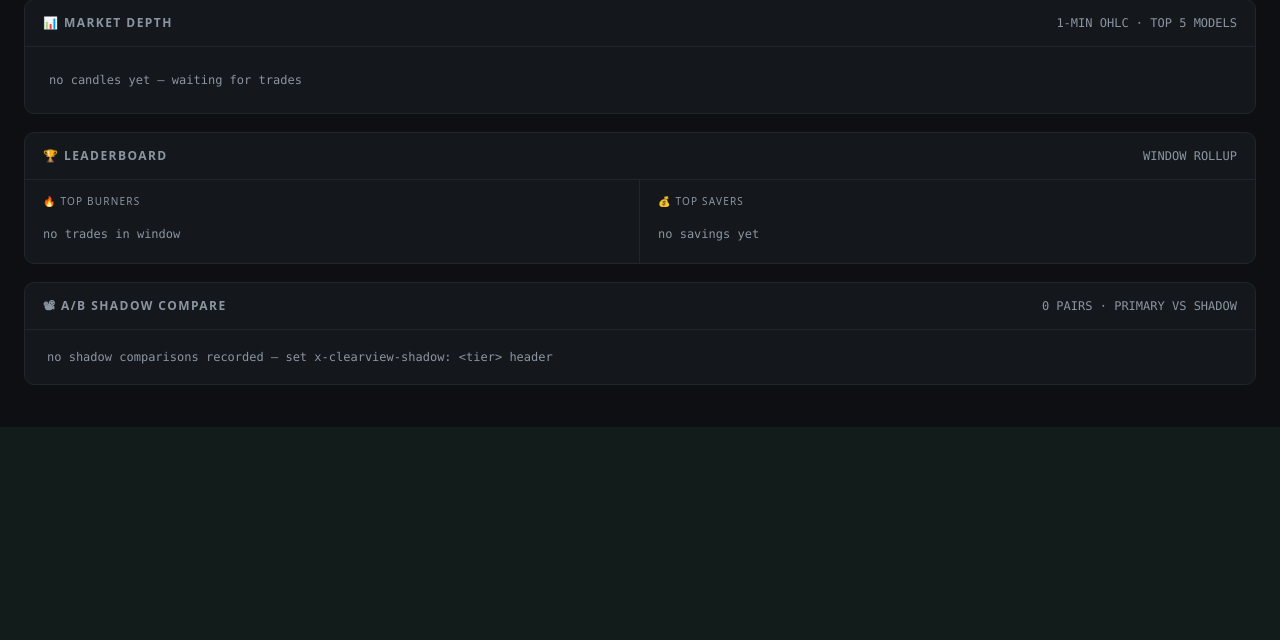
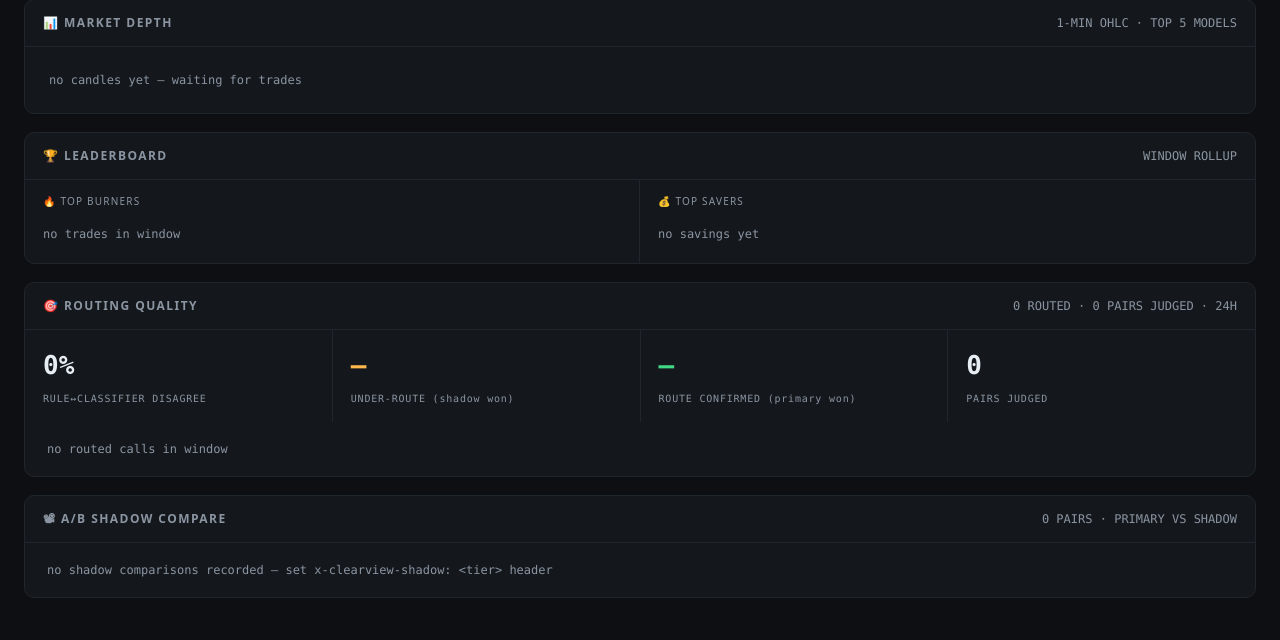
Before and after one commit to brezneyviegas/ClearView, a FastAPI app: page /admin/explorer in a window 1280 px wide. Shown: the part 993-1633 px from the top of the page. Before the commit the page ends 1420 px from the top, so only its background shows below. Run offline with FastAPI, Linux system fonts and the light colour scheme; data that the repository does not hold is empty.

Commit message:
feat: ROUTING QUALITY panel in explorer
Surfaces Layer 2 routing-accuracy data in the operator UI:
- Cards: rule↔classifier disagree %, under-route % (shadow won),
  route-confirmed % (primary won), pairs judged
- Per-rule hit-rate table with share bars (/admin/rule_hits)
- Polls /admin/routing_quality + /rule_hits + /shadow_verdicts;
  hides panel on 401/403 like the shadow-compare panel

Co-Authored-By: Claude Opus 4.7 <noreply@anthropic.com>

```diff
--- a/app/templates/explorer.html
+++ b/app/templates/explorer.html
@@ -268,6 +268,18 @@
 
   /* Shadow compare panel */
   .sc-empty { padding: 18px 22px; color: var(--muted); font-family: var(--mono); font-size: 12px; }
+  .rq-cards { display: grid; grid-template-columns: repeat(4, 1fr); gap: 1px; background: var(--line); }
+  .rq-card { background: var(--panel); padding: 16px 18px; }
+  .rq-val { font-family: var(--mono); font-size: 26px; font-weight: 600; color: var(--text); }
+  .rq-val.warn { color: var(--warn); }
+  .rq-val.good { color: var(--accent); }
+  .rq-lbl { margin-top: 6px; font-family: var(--mono); font-size: 10px; letter-spacing: .08em; color: var(--muted); }
+  #rq-rules table { width: 100%; border-collapse: collapse; }
+  #rq-rules th, #rq-rules td { padding: 7px 18px; text-align: left; font-size: 12px; border-top: 1px solid var(--line); }
+  #rq-rules th { color: var(--muted); font-family: var(--mono); font-size: 10px; letter-spacing: .06em; font-weight: 500; }
+  #rq-rules td.num, #rq-rules th.num { text-align: right; font-family: var(--mono); }
+  .rq-bar { height: 6px; background: var(--accent); border-radius: 3px; min-width: 2px; }
+  @media (max-width: 720px) { .rq-cards { grid-template-columns: repeat(2, 1fr); } }
   .sc-model { color: var(--text); font-weight: 600; }
   .sc-cost  { color: var(--muted); margin-left: 6px; }
   .sc-diff-pos { color: var(--pink); }
@@ -572,6 +584,19 @@
     </div>
   </div>
 
+  <div class="panel" id="routing-quality-panel">
+    <h2><span>&#127919; ROUTING QUALITY</span><span class="h2-meta" id="rq-meta">rule vs classifier · auto-shadow judge verdicts</span></h2>
+    <div id="routing-quality-container">
+      <div class="rq-cards">
+        <div class="rq-card"><div class="rq-val" id="rq-disagree">—</div><div class="rq-lbl">RULE↔CLASSIFIER DISAGREE</div></div>
+        <div class="rq-card"><div class="rq-val warn" id="rq-under">—</div><div class="rq-lbl">UNDER-ROUTE (shadow won)</div></div>
+        <div class="rq-card"><div class="rq-val good" id="rq-over">—</div><div class="rq-lbl">ROUTE CONFIRMED (primary won)</div></div>
+        <div class="rq-card"><div class="rq-val" id="rq-judged">—</div><div class="rq-lbl">PAIRS JUDGED</div></div>
+      </div>
+      <div id="rq-rules"></div>
+    </div>
+  </div>
+
   <div class="panel" id="shadow-compare-panel">
     <h2><span>&#128253; A/B SHADOW COMPARE</span><span class="h2-meta" id="shadow-compare-meta">primary vs shadow · last 50 pairs</span></h2>
     <div id="shadow-compare-container">
@@ -687,6 +712,7 @@
 	  let lastTickerPayload = null;   // full last /admin/ticker payload (for drill-down candles)
 	  let lastDetailRows = [];        // ordered last calls_detail rows (for trade tape, last 20 per model)
 	  let shadowCompareEnabled = true;
+	  let routingQualityEnabled = true;
 	  let bellEnabled = false;
 	  let audioCtx = null;
   // Drill-down panel state. selectedSymbol == null when closed.
@@ -1152,6 +1178,64 @@
     }
   }
 
+  async function fetchRoutingQuality() {
+    if (!routingQualityEnabled) return null;
+    try {
+      const [rqRes, hitsRes, verdictRes] = await Promise.all([
+        fetch("/admin/routing_quality" + (qs ? qs + "&window=1440" : "?window=1440")),
+        fetch("/admin/rule_hits" + (qs ? qs + "&window=1440" : "?window=1440")),
+        fetch("/admin/shadow_verdicts" + qs),
+      ]);
+      if (rqRes.status === 401 || rqRes.status === 403) {
+        routingQualityEnabled = false;
+        const panel = document.getElementById("routing-quality-panel");
+        if (panel) panel.style.display = "none";
+        return null;
+      }
+      if (!rqRes.ok) return null;
+      return {
+        rq: await rqRes.json(),
+        hits: hitsRes.ok ? await hitsRes.json() : { rows: [] },
+        verdicts: verdictRes.ok ? await verdictRes.json() : { judged: 0 },
+      };
+    } catch (e) {
+      console.warn("routing_quality fetch failed", e);
+      return null;
+    }
+  }
+
+  function renderRoutingQuality(payload) {
+    if (!payload) return;
+    const rq = payload.rq || {}, v = payload.verdicts || {}, hits = payload.hits || {};
+    const setTxt = (id, t) => { const el = document.getElementById(id); if (el) el.textContent = t; };
+    setTxt("rq-disagree", (rq.disagreement_rate_pct ?? 0) + "%");
+    setTxt("rq-judged", v.judged ?? 0);
+    setTxt("rq-under", v.judged ? (v.under_route_rate_pct ?? 0) + "%" : "—");
+    setTxt("rq-over", v.judged ? (v.over_route_rate_pct ?? 0) + "%" : "—");
+    setTxt("rq-meta", `${rq.calls ?? 0} routed · ${v.judged ?? 0} pairs judged · 24h`);
+
+    const rows = (hits.rows || []).slice(0, 12);
+    const wrap = document.getElementById("rq-rules");
+    if (!wrap) return;
+    if (rows.length === 0) {
+      wrap.innerHTML = '<div class="sc-empty">no routed calls in window</div>';
+      return;
+    }
+    const max = Math.max(...rows.map(r => Number(r.hits || 0)), 1);
+    let html = '<table><thead><tr><th>ROUTE REASON</th><th>TIER</th>'
+      + '<th class="num">HITS</th><th class="num">SHARE</th><th>&nbsp;</th></tr></thead><tbody>';
+    for (const r of rows) {
+      const w = Math.round(Number(r.hits || 0) / max * 100);
+      html += '<tr><td>' + escapeHTML(r.route_reason || "—") + '</td>'
+        + '<td>' + escapeHTML(r.picked_tier || "—") + '</td>'
+        + '<td class="num">' + (r.hits || 0) + '</td>'
+        + '<td class="num">' + (r.share_pct ?? 0) + '%</td>'
+        + '<td><div class="rq-bar" style="width:' + w + '%"></div></td></tr>';
+    }
+    html += '</tbody></table>';
+    wrap.innerHTML = html;
+  }
+
   function fmtSignedMoney(v) {
     const n = Number(v || 0);
     const abs = Math.abs(n);
@@ -1235,12 +1319,13 @@
 
   async function pollOnce() {
     try {
-      const [statsR, tsR, detailR, tickerR, shadowR] = await Promise.all([
+      const [statsR, tsR, detailR, tickerR, shadowR, rqR] = await Promise.all([
         fetch("/admin/stats" + qs).then(r => r.json()),
         fetch("/admin/timeseries" + (qs ? qs + "&window=60" : "?window=60")).then(r => r.json()),
         fetch("/admin/calls_detail" + qs).then(r => r.json()),
         fetchTicker(),
         fetchShadowCompare(),
+        fetchRoutingQuality(),
       ]);
       renderKpis(statsR.kpis);
       renderSessions(statsR.sessions);
@@ -1261,6 +1346,7 @@
         renderMarketPill(null, statsR.kpis);
       }
       if (shadowCompareEnabled) renderShadowCompare(shadowR);
+      if (routingQualityEnabled) renderRoutingQuality(rqR);
       if (selectedSymbol) renderTickerDetail();
       markRefreshed();
     } catch (e) {
```
Also changed, not shown: Docs/Checklist.md (+2 -0 lines).
